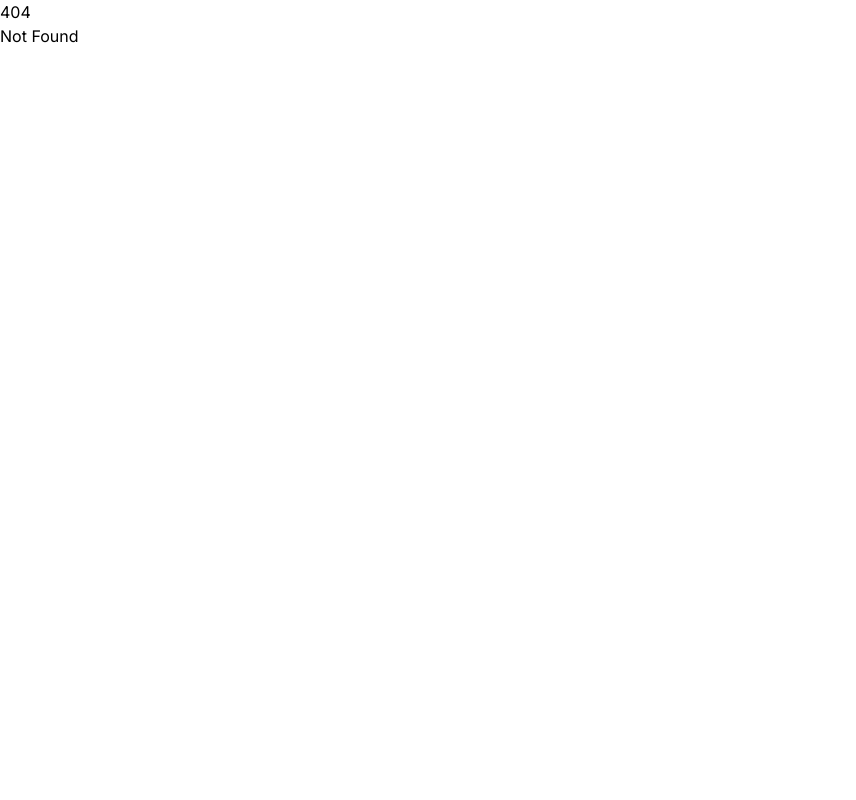
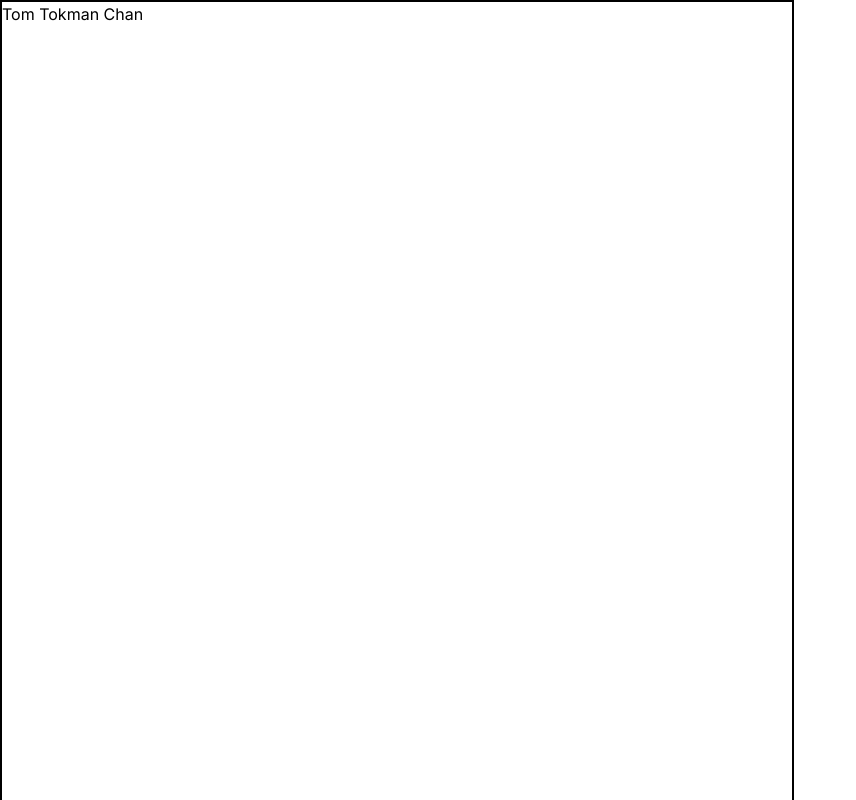
Before and after one commit to tomchan123/svelte-ui, a SvelteKit app: page /resume in a window 1280 px wide. Before the commit this address had no page. Shown: the top 800 px of the page, without its empty margins (0-856 px from the left). Built offline with nearby package versions, Linux system fonts and the light colour scheme.

Commit message:
Add resume page

```diff
--- a/src/lib/config.json
+++ b/src/lib/config.json
@@ -11,6 +11,10 @@
 		{
 			"text": "CodeFlip",
 			"url": "/codeflip"
+		},
+		{
+			"text": "Resume",
+			"url": "/resume"
 		}
 	],
 	"landing_social_items": [
--- /dev/null
+++ b/src/routes/resume/+page.svelte
@@ -0,0 +1,3 @@
+<div class="border-black border-2 w-[210mm] h-[297mm] font-sans">
+	<h1>Tom Tokman Chan</h1>
+</div>
```
